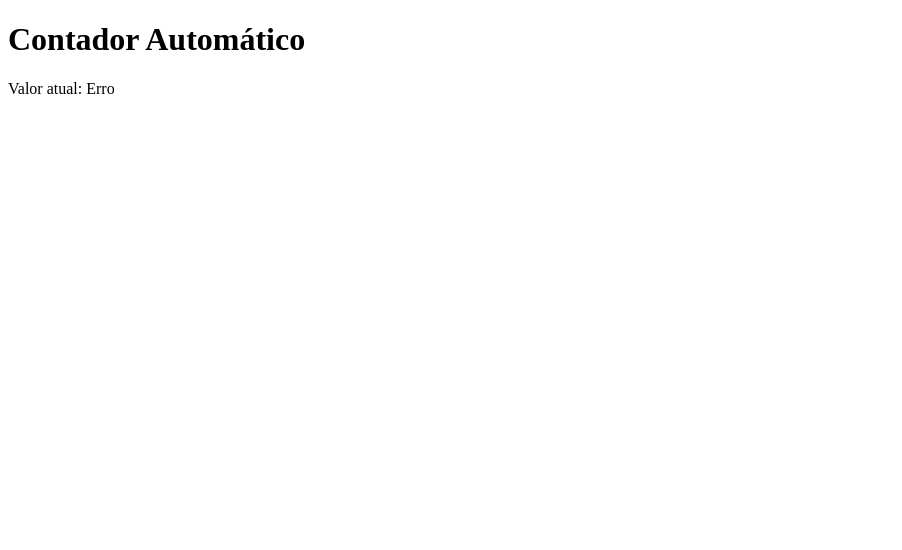
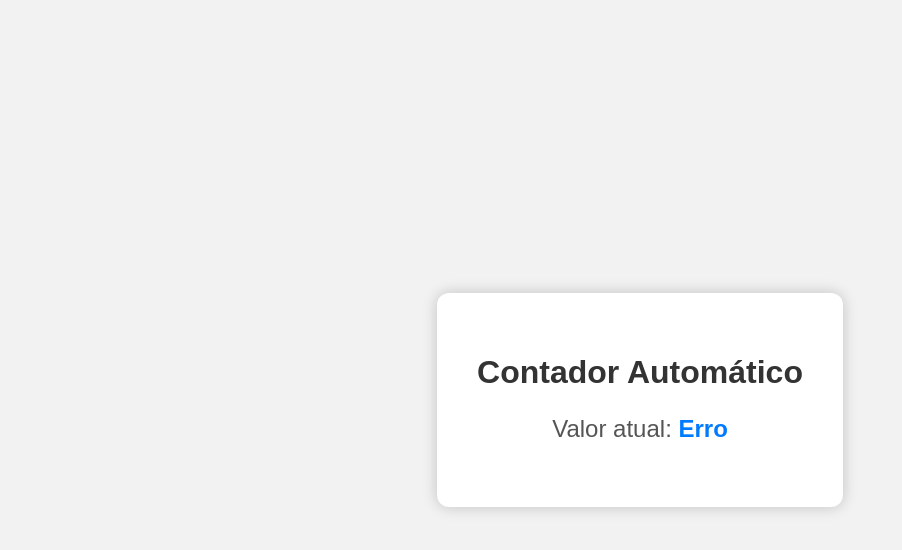
Before and after one commit to Ivan-ssa/iot_teste, a website: page index.html in a window 1280 px wide. Shown: the whole page, without its empty margins (0-902 px from the left). Drawn offline with Linux system fonts and the light colour scheme; no server answers.

Commit message:
Update index.html

```diff
--- a/index.html
+++ b/index.html
@@ -3,10 +3,47 @@
 <head>
   <meta charset="UTF-8" />
   <title>Contador ESP32</title>
+  <style>
+    body {
+      margin: 0;
+      padding: 0;
+      font-family: Arial, sans-serif;
+      background-color: #f2f2f2;
+      display: flex;
+      justify-content: center;
+      align-items: center;
+      height: 100vh;
+    }
+
+    .container {
+      background-color: white;
+      padding: 40px;
+      border-radius: 12px;
+      box-shadow: 0 0 15px rgba(0, 0, 0, 0.2);
+      text-align: center;
+    }
+
+    h1 {
+      color: #333;
+      margin-bottom: 20px;
+    }
+
+    p {
+      font-size: 1.5rem;
+      color: #555;
+    }
+
+    #contador {
+      font-weight: bold;
+      color: #007bff;
+    }
+  </style>
 </head>
 <body>
-  <h1>Contador Automático</h1>
-  <p>Valor atual: <span id="contador">Carregando...</span></p>
+  <div class="container">
+    <h1>Contador Automático</h1>
+    <p>Valor atual: <span id="contador">Carregando...</span></p>
+  </div>
 
   <script>
     async function atualizarContador() {
@@ -19,8 +56,8 @@
       }
     }
 
-    setInterval(atualizarContador, 500); // Atualiza a cada 1 segundo
-    atualizarContador(); // Atualiza ao carregar a página
+    setInterval(atualizarContador, 500);
+    atualizarContador();
   </script>
 </body>
 </html>
```
